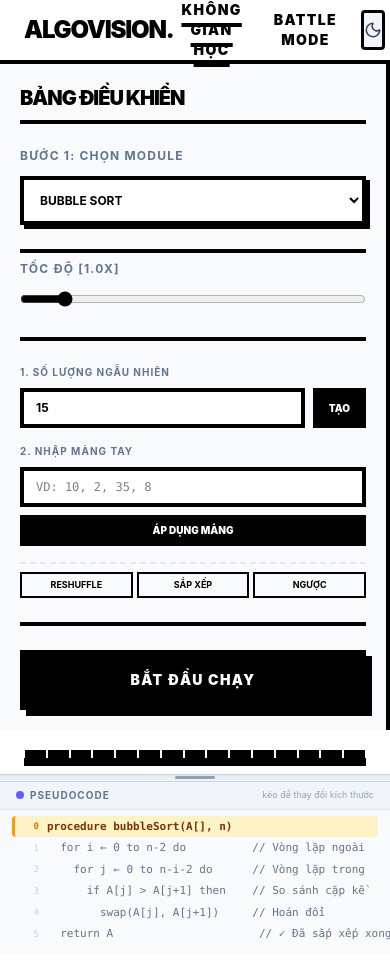
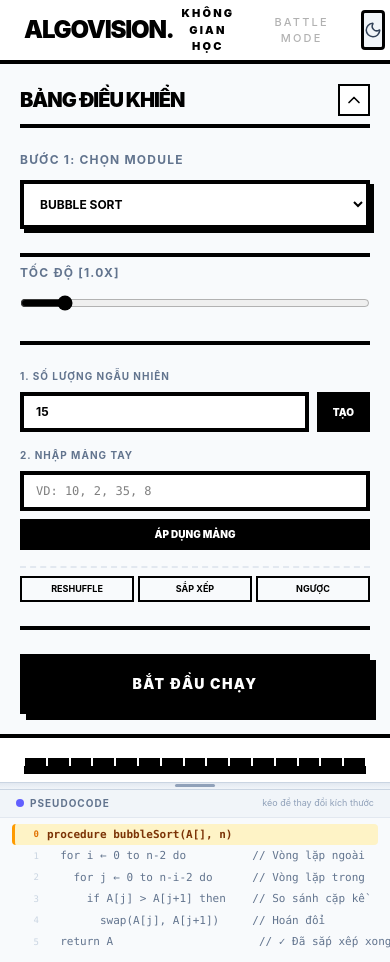
Before and after one commit to gnavdev28/algoviz, a React (Vite) app in the folder algovision-app/: page / in a window 390 px wide. Both pictures are taken after a click on the button "KHÔNG GIAN HỌC". Built offline with nearby package versions, Linux system fonts and the light colour scheme.

Commit message:
Tối ưu giao diện cho mobile

```diff
--- a/algovision-app/src/components/Navbar.jsx
+++ b/algovision-app/src/components/Navbar.jsx
@@ -10,17 +10,17 @@ const Navbar = ({ currentPage, onNavigate, isDark, toggleTheme }) => {
         ALGOVISION.
       </div>
 
-      <div className="flex items-center gap-6 text-sm uppercase tracking-widest font-black text-black dark:text-white">
+      <div className="flex items-center gap-8 text-[11px] uppercase tracking-[0.2em] font-black text-black dark:text-white">
         <button
           onClick={() => onNavigate('workspace')}
-          className={`transition-all hover:opacity-50 ${currentPage === 'workspace' ? 'underline decoration-4 underline-offset-8' : ''}`}
+          className={`transition-all duration-300 ${currentPage === 'workspace' ? 'opacity-100' : 'opacity-30 hover:opacity-100 font-medium'}`}
         >
           KHÔNG GIAN HỌC
         </button>
-
+        <div className="w-[1px] h-4 bg-slate-200 dark:bg-gray-800 hidden sm:block"></div>
         <button
           onClick={() => onNavigate('battle')}
-          className={`transition-all hover:opacity-50 ${currentPage === 'battle' ? 'underline decoration-4 underline-offset-8' : ''}`}
+          className={`transition-all duration-300 ${currentPage === 'battle' ? 'opacity-100' : 'opacity-30 hover:opacity-100 font-medium'}`}
         >
           BATTLE MODE
         </button>
--- a/algovision-app/src/pages/Battle.jsx
+++ b/algovision-app/src/pages/Battle.jsx
@@ -6,7 +6,7 @@ import { linearSearch } from '../engine/searching/linearSearch';
 import { binarySearch } from '../engine/searching/binarySearch';
 import { useBattle } from '../hooks/useBattle';
 import { generateRandomArray } from '../utils/arrayUtils';
-import { Play, Pause, RotateCcw, Zap, Trophy, Timer, Lock } from 'lucide-react';
+import { Play, Pause, RotateCcw, Zap, Trophy, Timer, Lock, ChevronDown, ChevronUp, Settings as SettingsIcon } from 'lucide-react';
 import { gnomeSort } from '../engine/sorting/gnomeSort';
 import { thanosSort } from '../engine/sorting/thanosSort';
 import UnlockModal from '../components/UnlockModal';
@@ -29,6 +29,7 @@ const Battle = () => {
   const [inputManual, setInputManual] = useState('');
   const [inputError, setInputError] = useState('');
   const [targetVal, setTargetVal] = useState('42');
+  const [isControlsOpen, setIsControlsOpen] = useState(true);
 
   const [unlockedAlgos, setUnlockedAlgos] = useState(() => {
     const saved = localStorage.getItem('unlocked_algos');
@@ -133,26 +134,28 @@ const Battle = () => {
     init(newArr);
   };
 
-  const getBarColor = (idx, state, algoKey) => {
+
+  const getBarColorInHex = (idx, state, algoKey) => {
     const isSearch = ALGORITHMS[algoKey].type === 'search';
+    const isDark = document.documentElement.classList.contains('dark');
 
-    // When finished
     if (state.isFinished) {
       if (isSearch) {
         if (state.foundIndex !== -1) {
-          return idx === state.foundIndex ? 'bg-emerald-500 shadow-[0_0_15px_rgba(16,185,129,0.5)] scale-110 z-10' : 'bg-slate-300 dark:bg-gray-700 opacity-50';
+          return idx === state.foundIndex ? '#10b981' : (isDark ? '#374151' : '#cbd5e1'); // emerald-500 : Gray-700 / Slate-300
         }
-        return 'bg-red-400 dark:bg-red-900/40 opacity-50'; // Not found
-      } else {
-        return 'bg-emerald-500'; // Sorting finished -> all green
+        return isDark ? 'rgba(127, 29, 29, 0.4)' : '#f87171'; // red-900/40 : red-400
       }
+      return '#10b981'; // emerald-500
     }
 
-    if (state.sortedIndices.includes(idx)) return 'bg-emerald-500';
-    if (state.swapIndices.includes(idx)) return 'bg-red-500 scale-110 z-10';
-    if (state.activeIndices.includes(idx)) return 'bg-amber-400 scale-105 z-10';
-    if (state.foundIndex === idx) return 'bg-emerald-500 shadow-[0_0_10px_rgba(16,185,129,0.3)]';
-    return isSearch ? 'bg-slate-400 dark:bg-gray-600' : 'bg-indigo-500 dark:bg-indigo-600';
+    if (state.sortedIndices.includes(idx)) return '#10b981';
+    if (state.swapIndices.includes(idx)) return '#ef4444'; // red-500
+    if (state.activeIndices.includes(idx)) return '#fbbf24'; // amber-400
+    if (state.foundIndex === idx) return '#10b981';
+
+    // Default blue
+    return isSearch ? (isDark ? '#4b5563' : '#94a3b8') : (isDark ? '#2563eb' : '#3b82f6'); // blue-600 : blue-500
   };
 
   const renderViz = (array, state, title, algoKey) => {
@@ -179,21 +182,27 @@ const Battle = () => {
             </div>
         </div>
 
-        <div className="flex-1 p-6 flex items-end justify-center gap-1 min-h-[300px]">
-          {array.map((item, idx) => (
+        <div className="p-4 flex items-end justify-center gap-1 h-[280px] sm:flex-1 bg-slate-100 dark:bg-gray-800/10 overflow-visible relative border-t-2 border-black dark:border-gray-800">
+          {array.map((item, idx) => {
+            const barHeight = (item.val / (maxValue || 1)) * 90 + 5;
+            const barColor = getBarColorInHex(idx, state, algoKey);
+            return (
               <div
                 key={item.id}
-              className={`transition-all duration-200 rounded-t-sm relative ${getBarColor(idx, state, algoKey)}`}
+                className="transition-all duration-300 rounded-t-sm relative border-t-2 border-black/40 dark:border-white/20 shadow-sm"
                 style={{
-                height: `${(item.val / maxValue) * 80 + 10}%`,
-                width: `${Math.max(12, 100 / array.length)}%`,
+                  height: `${barHeight}%`,
+                  width: `${Math.floor(92 / array.length)}%`,
+                  background: `linear-gradient(to top, ${barColor}, ${barColor}cc)`,
+                  boxShadow: `0 0 10px ${barColor}33`,
                 }}
               >
-              <span className="absolute -top-6 left-1/2 -translate-x-1/2 text-[10px] font-bold opacity-0 group-hover:opacity-100 transition-opacity">
+                <span className="absolute -top-6 left-1/2 -translate-x-1/2 text-[10px] font-black opacity-0 group-hover:opacity-100 transition-opacity bg-black text-white px-1 rounded pointer-events-none">
                   {item.val}
                 </span>
               </div>
-          ))}
+            );
+          })}
         </div>
 
         {state.isFinished && (
@@ -217,8 +226,22 @@ const Battle = () => {
 
   return (
     <div className="flex-1 flex flex-col overflow-hidden bg-white dark:bg-gray-950">
+      {/* Mobile Toggle Header */}
+      <div className="md:hidden flex items-center justify-between p-3 border-b-2 border-black dark:border-gray-800 bg-slate-100 dark:bg-gray-900 z-50">
+        <div className="flex items-center gap-2">
+           <SettingsIcon size={14} className="text-slate-500" />
+           <span className="text-[10px] font-black uppercase tracking-widest text-slate-500">Bảng điều khiển</span>
+        </div>
+        <button
+          onClick={() => setIsControlsOpen(!isControlsOpen)}
+          className="p-1 border-2 border-black dark:border-gray-700 bg-white dark:bg-gray-800 shadow-[2px_2px_0_0_#000] dark:shadow-none transition-transform active:translate-y-0.5 active:shadow-none"
+        >
+          {isControlsOpen ? <ChevronUp size={16} /> : <ChevronDown size={16} />}
+        </button>
+      </div>
+
       {/* Top Controls */}
-      <div className="p-4 border-b-4 border-black dark:border-gray-800 flex flex-wrap items-center gap-6 bg-slate-50 dark:bg-gray-900/50">
+      <div className={`${isControlsOpen ? 'flex' : 'hidden md:flex'} p-4 border-b-4 border-black dark:border-gray-800 flex flex-wrap items-center gap-6 bg-slate-50 dark:bg-gray-900/50 transition-all duration-300`}>
 
         {/* Battle Type Segmented Control */}
         <div className="flex bg-white dark:bg-gray-800 border-2 border-black dark:border-gray-700 p-1 rounded-sm">
--- a/algovision-app/src/pages/Workspace.jsx
+++ b/algovision-app/src/pages/Workspace.jsx
@@ -11,6 +11,7 @@ import { generateRandomArray } from '../utils/arrayUtils';
 import { createNode, calcInsertIndex, linkedListInsert, linkedListDelete } from '../engine/datastruct/linkedList';
 import PseudocodePanel from '../components/PseudocodePanel';
 import UnlockModal from '../components/UnlockModal';
+import { ChevronDown, ChevronUp, Settings as SettingsIcon } from 'lucide-react';
 
 const Workspace = ({ initialModule }) => {
   const [algoType, setAlgoType] = useState('bubble');
@@ -45,6 +46,7 @@ const Workspace = ({ initialModule }) => {
   const [llOperation, setLlOperation] = useState(null);
   const [llPseudoLine, setLlPseudoLine] = useState(0);
   const [llPseudoLineStatus, setLlPseudoLineStatus] = useState('active');
+  const [isControlsOpen, setIsControlsOpen] = useState(true);
 
   const [unlockedAlgos, setUnlockedAlgos] = useState(() => {
     const saved = localStorage.getItem('unlocked_algos');
@@ -232,11 +234,19 @@ const Workspace = ({ initialModule }) => {
   return (
     <div className="flex-1 flex flex-col md:flex-row h-full overflow-hidden bg-white dark:bg-[#0d1117] text-black dark:text-white">
       {/* Sidebar Controls */}
-      <div className="w-full md:w-72 border-r-4 border-black dark:border-r dark:border-gray-800 flex flex-col shrink-0 overflow-y-auto bg-slate-50 dark:bg-[#161b22]">
+      <div className={`${isControlsOpen ? 'h-auto md:h-full' : 'h-[60px] md:h-full'} w-full md:w-72 border-b-4 md:border-b-0 md:border-r-4 border-black dark:border-gray-800 flex flex-col shrink-0 overflow-y-auto bg-slate-50 dark:bg-[#161b22] transition-all duration-300`}>
         <div className="p-5">
-          <h2 className="font-black text-xl mb-6 uppercase tracking-tighter border-b-4 border-black dark:border-b dark:border-gray-700 pb-2">BẢNG ĐIỀU KHIỂN</h2>
+          <div className="flex items-center justify-between mb-6 border-b-4 border-black dark:border-b dark:border-gray-700 pb-2">
+            <h2 className="font-black text-xl uppercase tracking-tighter">BẢNG ĐIỀU KHIỂN</h2>
+            <button
+              onClick={() => setIsControlsOpen(!isControlsOpen)}
+              className="md:hidden p-1 border-2 border-black dark:border-gray-600 bg-white dark:bg-gray-800 hover:bg-slate-100 dark:hover:bg-gray-700 transition-colors"
+            >
+              {isControlsOpen ? <ChevronUp size={20} /> : <ChevronDown size={20} />}
+            </button>
+          </div>
 
-          <div className="space-y-6">
+          <div className={`space-y-6 ${isControlsOpen ? 'block' : 'hidden md:block'}`}>
             <div>
               <label className="block text-xs font-bold uppercase tracking-widest mb-3 text-slate-500 dark:text-slate-400">Bước 1: Chọn Module</label>
               <select
```
Lines whose indentation alone changed are shown as unchanged.
